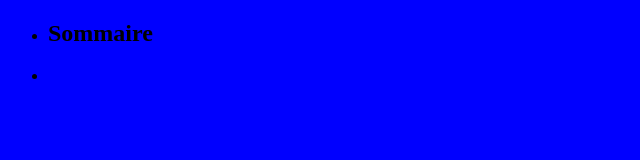
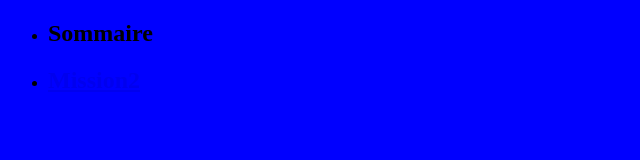
Before and after one commit to Ya2n91/Mission2, a plain HTML site: page Index.html in a window 1280 px wide. Shown: the full height of the page, 0-640 px from the left. Drawn offline with Linux system fonts and the light colour scheme.

Commit message:
Update Index.html

```diff
--- a/Index.html
+++ b/Index.html
@@ -10,7 +10,7 @@
 		<ul>
 			<p style="color:white;">
 			<li><h2>Sommaire</a></h2></li>
-			<li><h2><a href="./CV HTML.html/StyleCV.css/ImageCV.jpg"></a></h2></li>
+			<li><h2><a href="./CV HTML.html/StyleCV.css/ImageCV.jpg">Mission2</a></h2></li>
 			</p>
 		</ul>
 	</p>
```
